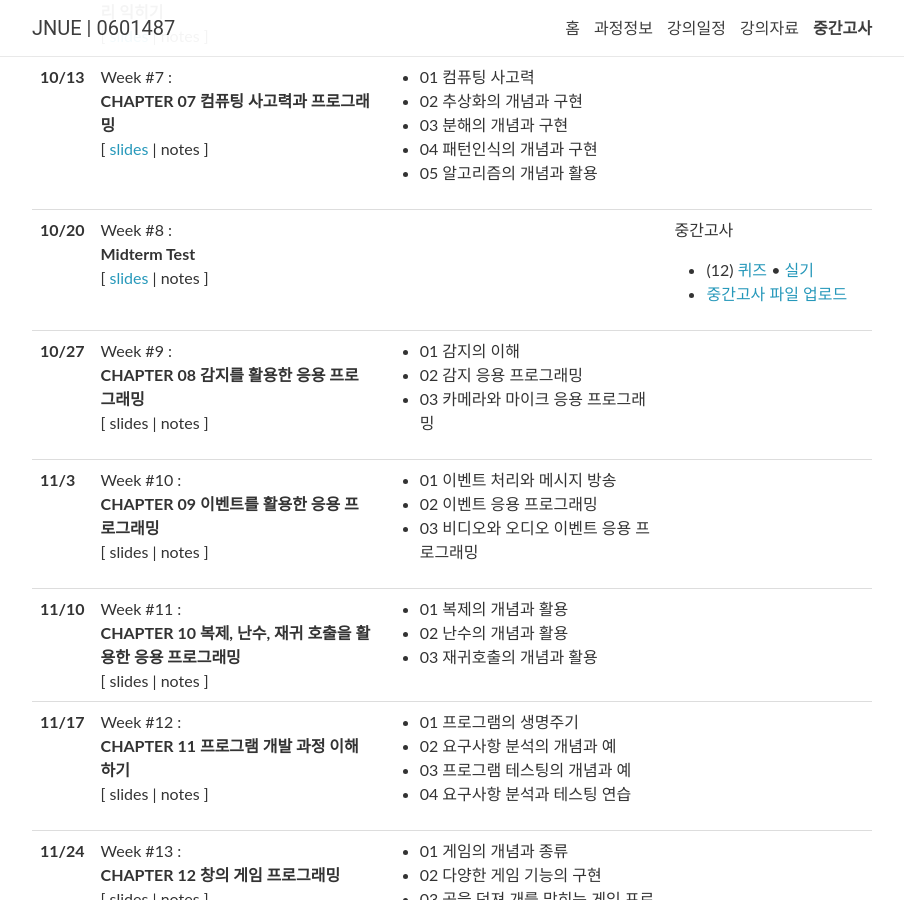
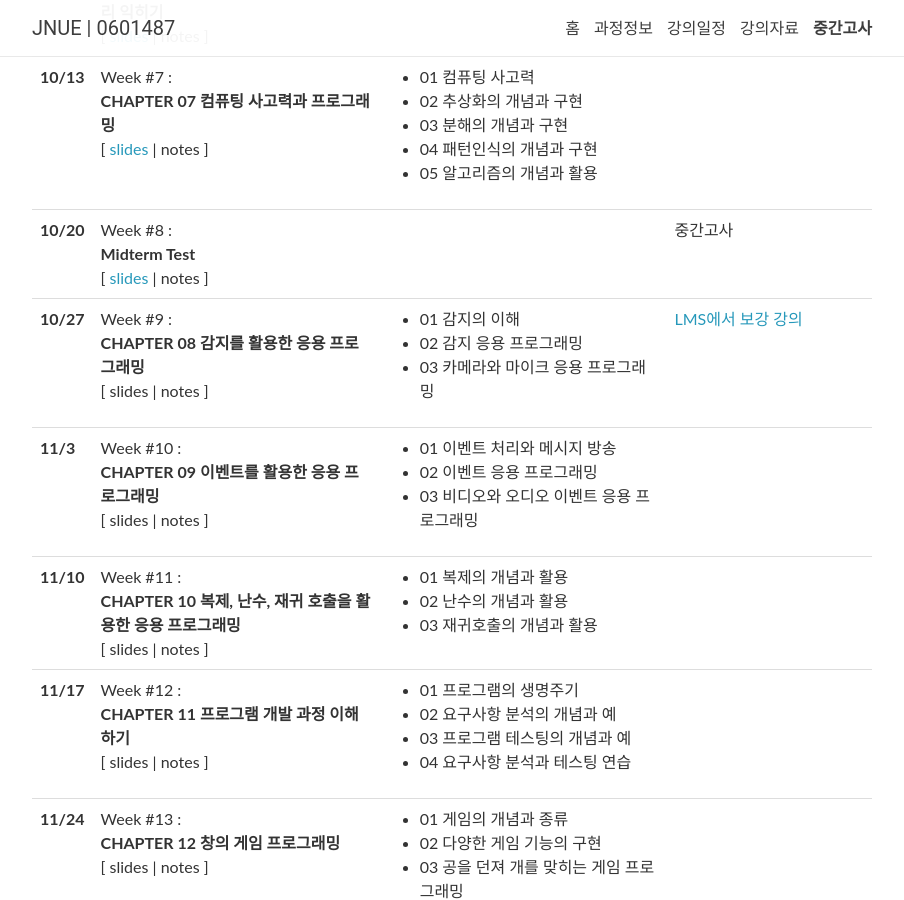
Before and after one commit to 2023-aaronkr/jnue-iss, a Jekyll site: the page built from _pages/lectures.md, in a window 1280 px wide and 900 px high, scrolled down 883 px. Shown: the whole window, without its empty margins (188-1092 px from the left). Built offline with Jekyll 4.4.1, drawn with Linux system fonts in a browser that asks for light colours; nearby versions of some CDN libraries; comment, search, counter and statistics services are not loaded.

```diff
--- a/_data/lectures.yml
+++ b/_data/lectures.yml
@@ -93,8 +93,8 @@
       <li style="display: none;">(7) <a href="https://forms.gle/9aGRVkrMybaoBkmNA">퀴즈</a> &bull; <a href="https://docs.google.com/presentation/d/1mdd5DxWhZ38Hcvr6w5-vuTZT1OYd8aZp3sloef6NjAQ/edit?usp=sharing">실기</a></li>
       <li style="display: none;">(2) <a href="https://forms.gle/G3fLZPw4kCU6LAfu9">퀴즈</a> &bull; <a href="https://docs.google.com/presentation/d/1mdd5DxWhZ38Hcvr6w5-vuTZT1OYd8aZp3sloef6NjAQ/edit?usp=sharing">실기</a></li>
       <li style="display: none;">(8) <a href="https://forms.gle/LXW2TpG7QgHjzWcVA">퀴즈</a> &bull; <a href="https://docs.google.com/presentation/d/1mdd5DxWhZ38Hcvr6w5-vuTZT1OYd8aZp3sloef6NjAQ/edit?usp=sharing">실기</a></li>
-      <li>(12) <a href="https://forms.gle/YLHkK9HhAXZjvoDA7">퀴즈</a> &bull; <a href="https://docs.google.com/presentation/d/1mdd5DxWhZ38Hcvr6w5-vuTZT1OYd8aZp3sloef6NjAQ/edit?usp=sharing">실기</a></li>
-      <li><a href="https://forms.gle/mFGTWUcrvAjLEjyf8">중간고사 파일 업로드</a></li>
+      <li style="display: none;">(12) <a href="https://forms.gle/YLHkK9HhAXZjvoDA7">퀴즈</a> &bull; <a href="https://docs.google.com/presentation/d/1mdd5DxWhZ38Hcvr6w5-vuTZT1OYd8aZp3sloef6NjAQ/edit?usp=sharing">실기</a></li>
+      <li style="display: none;"><a href="https://forms.gle/mFGTWUcrvAjLEjyf8">중간고사 파일 업로드</a></li>
     </ul>
 
 - date: 10/27
@@ -106,7 +106,8 @@
     - 01 감지의 이해
     - 02 감지 응용 프로그래밍
     - 03 카메라와 마이크 응용 프로그래밍
-  logistics:
+  logistics: >
+    <a href="https://lms.jnue.kr">LMS에서 보강 강의</a>
 
 - date: 11/3
   week: 10
```
Also changed, not shown: 1 other file.
